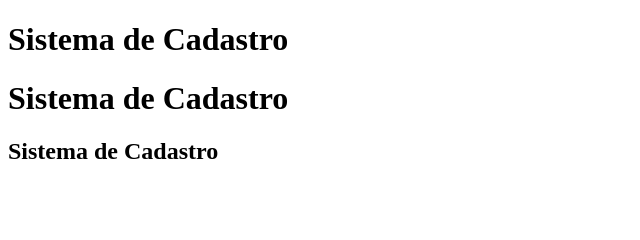
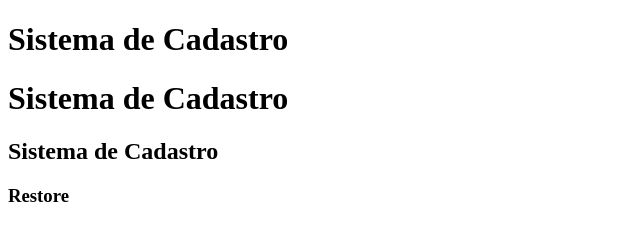
Before and after one commit to professorsch/aprendgit, a plain HTML site: page index.html in a window 1280 px wide. Shown: the full height of the page, 0-640 px from the left. Drawn offline with Linux system fonts and the light colour scheme.

Commit message:
testenado restore

```diff
--- a/index.html
+++ b/index.html
@@ -10,6 +10,7 @@
     <h1>Sistema de Cadastro</h1>
     <h1>Sistema de Cadastro</h1>
     <h2>Sistema de Cadastro</h2>
+    <h3>Restore</h3>
     <script src="app.js"> </script>
 </body>
 </html>
```
